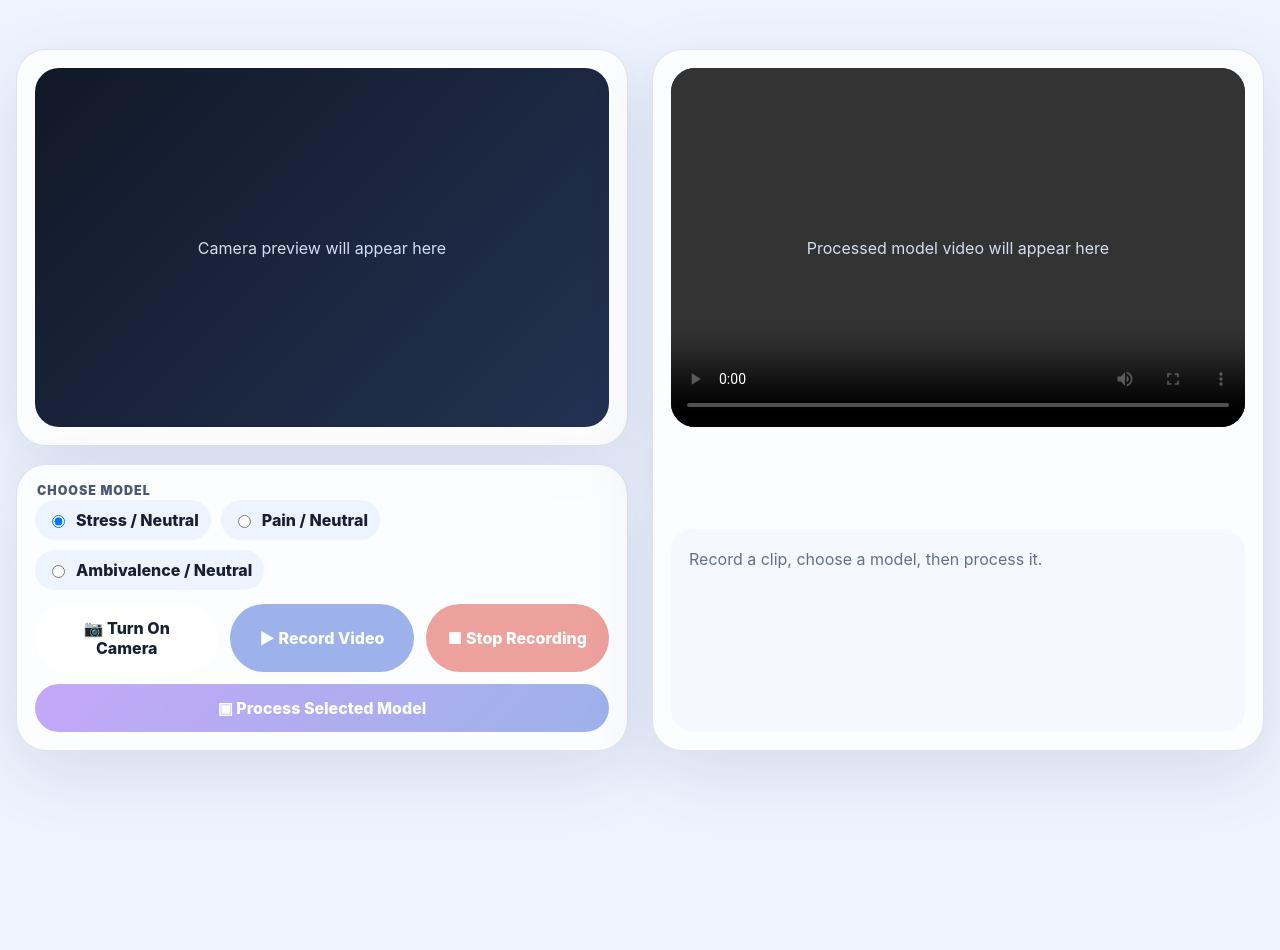
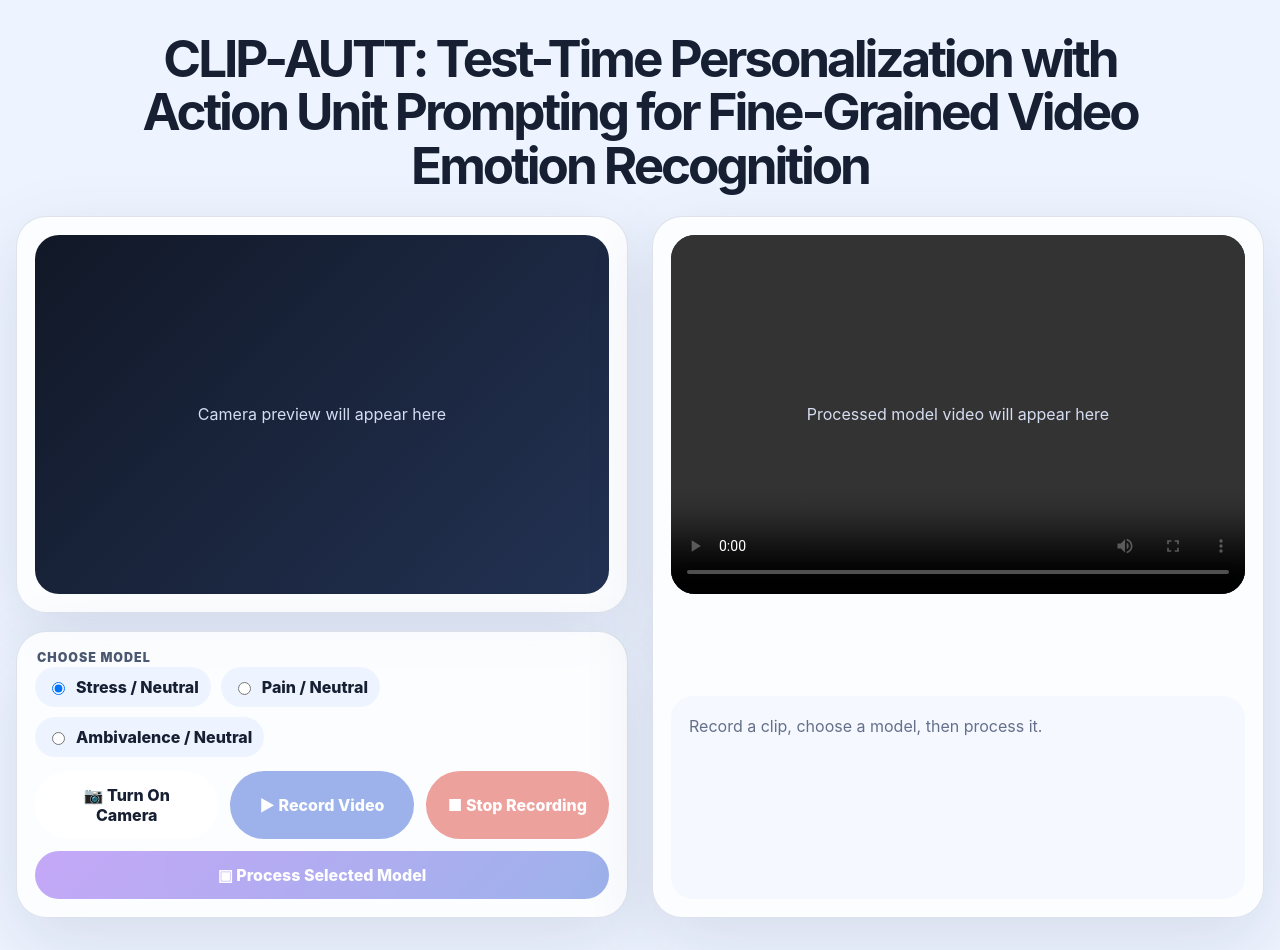
Before and after one commit to osamazeeshan/CLIP-AUTT_Interface, a website: page index.html in a window 1280 px wide. Before the commit the page ends 800 px from the top, so only its background shows below. Drawn offline with Linux system fonts and the light colour scheme.

Commit message:
Add CLIP-AUTT page title

```diff
--- a/index.html
+++ b/index.html
@@ -8,6 +8,10 @@
   </head>
   <body>
     <main class="app-shell">
+      <header class="app-header">
+        <h1>CLIP-AUTT: Test-Time Personalization with Action Unit Prompting for Fine-Grained Video Emotion Recognition</h1>
+      </header>
+
       <div class="alert" id="cameraError" hidden></div>
 
       <section class="camera-layout">
--- a/src/styles.css
+++ b/src/styles.css
@@ -17,6 +17,20 @@ button, input { font: inherit; }
   padding: 32px 0;
   display: grid;
   align-items: center;
+  gap: 24px;
+}
+
+.app-header {
+  text-align: center;
+}
+
+.app-header h1 {
+  max-width: 1080px;
+  margin: 0 auto;
+  color: #172033;
+  font-size: clamp(1.9rem, 4vw, 3.9rem);
+  line-height: 1.04;
+  letter-spacing: -.06em;
 }
 
 .camera-layout {
```
